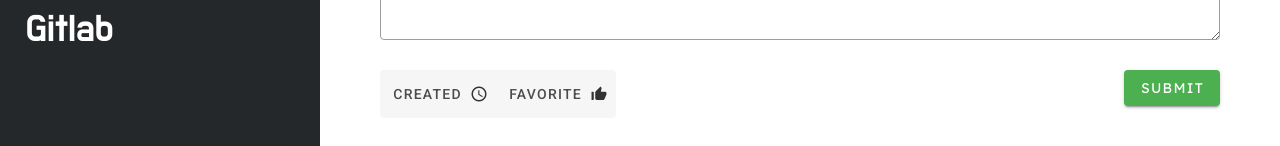
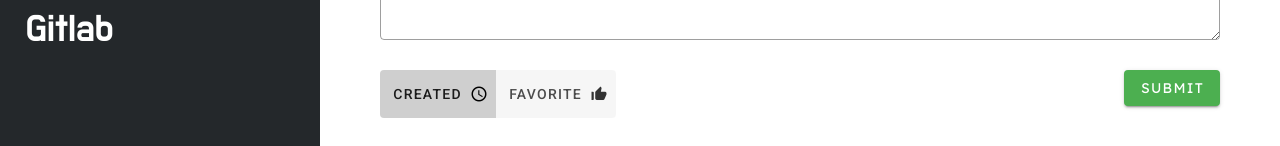
Before and after one commit to ssungwxx/Sol4U-QnA, a Vue app in the folder ssafy-qna/: page /qna/ in a window 1280 px wide. Shown: the part 290-436 px from the top of the page. Built offline with nearby package versions, Linux system fonts and the light colour scheme; no server answers; the database is empty; a web font is replaced by a local one.

Commit message:
Update QnAPage.vue
update check

```diff
--- a/ssafy-qna/src/views/QnAPage.vue
+++ b/ssafy-qna/src/views/QnAPage.vue
@@ -23,11 +23,11 @@
         </div>
 
         <v-btn-toggle v-model="icon" borderless>
-          <v-btn value="created">
+          <v-btn value="created" @click="sort()">
             <span class="hidden-sm-and-down">Created</span>
             <v-icon right>access_time</v-icon>
           </v-btn>
-          <v-btn value="favorite">
+          <v-btn value="favorite" @click="sort()">
             <span class="hidden-sm-and-down">Favorite</span>
             <v-icon right>thumb_up_alt</v-icon>
           </v-btn>
@@ -74,7 +74,8 @@ export default Vue.extend({
     qnaText: "",
     cardNum: 0,
     channelDocId: "",
-    haveList: false
+    haveList: false,
+    icon: "created"
   }),
   methods: {
     submitButton() {
@@ -105,6 +106,9 @@ export default Vue.extend({
       if (this.channelDocId != "")
         return await FirebaseService.checkChannelIsLive(this.channelDocId);
       else return true;
+    },
+    sort() {
+      console.log(this.icon);
     }
   },
   mounted() {
```
